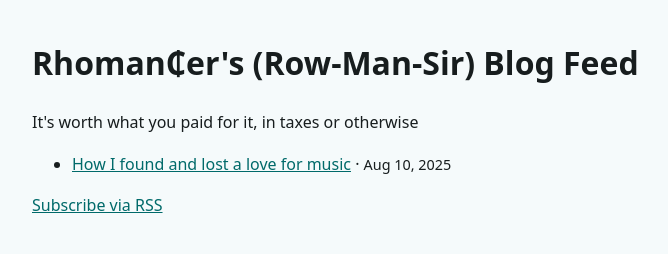
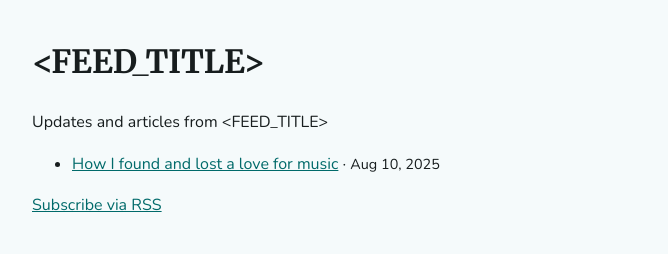
Before and after one commit to RhoMancer/angus-blog-content, a website: page docs/index.html in a window 1280 px wide. Shown: the whole page, without its empty margins (248-916 px from the left). Drawn offline with nearby package versions, Linux system fonts and the light colour scheme.

Commit message:
refactor: update templates to use custom fonts
• Adds Merriweather and Nunito fonts via Google Fonts
• Updates font-family in main CSS for improved typography
• Replaces hardcoded metadata with placeholders for flexibility
• Improves support for reusability across different projects

```diff
--- a/docs/index.html
+++ b/docs/index.html
@@ -3,9 +3,12 @@
 <head>
   <meta charset="utf-8"/>
   <meta name="viewport" content="width=device-width, initial-scale=1"/>
-  <title>Rhoman₵er's (Row-Man-Sir) Blog Feed</title>
-  <meta name="description" content="It's worth what you paid for it, in taxes or otherwise"/>
-  <link rel="alternate" type="application/rss+xml" title="Rhoman₵er's (Row-Man-Sir) Blog Feed" href="https://rhomancer.github.io/angus-blog-content/rss.xml"/>
+  <title>&lt;FEED_TITLE&gt;</title>
+  <meta name="description" content="Updates and articles from &lt;FEED_TITLE&gt;"/>
+  <link rel="alternate" type="application/rss+xml" title="&lt;FEED_TITLE&gt;" href="https://<GITHUB_USERNAME>.github.io/<REPO_NAME>/rss.xml"/>
+  <link rel="preconnect" href="https://fonts.googleapis.com">
+  <link rel="preconnect" href="https://fonts.gstatic.com" crossorigin>
+  <link href="https://fonts.googleapis.com/css2?family=Merriweather:wght@300;400;700&family=Nunito:wght@300;400;600;700&display=swap" rel="stylesheet">
   <style>
 :root {
   /* Light mode (your Material tokens -> simple semantics) */
@@ -65,7 +68,8 @@ button.ghost { background: var(--accent-weak); color: var(--on-weak); }
   border-left: .4rem solid var(--error); padding: .75rem 1rem; border-radius: .5rem;
 }
 
-    body{font-family:system-ui,-apple-system,Segoe UI,Roboto,Ubuntu,Cantarell,Noto Sans,sans-serif;line-height:1.6;margin:0;padding:0;}
+    body{font-family:'Nunito', sans-serif;line-height:1.6;margin:0;padding:0;}
+    h1{font-family:'Merriweather', serif;}
     main{max-width:720px;margin:0 auto;padding:16px}
     li{margin:8px 0}
     time{color:var(--text);font-size:.9em}
@@ -73,12 +77,12 @@ button.ghost { background: var(--accent-weak); color: var(--on-weak); }
 </head>
 <body>
   <main>
-    <h1>Rhoman₵er's (Row-Man-Sir) Blog Feed</h1>
-    <p>It's worth what you paid for it, in taxes or otherwise</p>
+    <h1>&lt;FEED_TITLE&gt;</h1>
+    <p>Updates and articles from &lt;FEED_TITLE&gt;</p>
     <ul>
-      <li><a href="https://rhomancer.github.io/angus-blog-content/lost-music/">How I found and lost a love for music</a> · <time datetime="2025-08-10T18:46:00Z">Aug 10, 2025</time></li>
+      <li><a href="https://<GITHUB_USERNAME>.github.io/<REPO_NAME>/lost-music/">How I found and lost a love for music</a> · <time datetime="2025-08-10T18:46:00Z">Aug 10, 2025</time></li>
     </ul>
-    <p><a href="https://rhomancer.github.io/angus-blog-content/rss.xml">Subscribe via RSS</a></p>
+    <p><a href="https://<GITHUB_USERNAME>.github.io/<REPO_NAME>/rss.xml">Subscribe via RSS</a></p>
   </main>
 </body>
 </html>
--- a/scripts/generate-rss.mjs
+++ b/scripts/generate-rss.mjs
@@ -41,6 +41,9 @@ function pageTemplate({ title, htmlBody, excerpt, canonical, rssUrl, date, tags
   <meta name="description" content="${desc}"/>
   <link rel="canonical" href="${canonical}"/>
   <link rel="alternate" type="application/rss+xml" title="${esc(FEED_TITLE)}" href="${rssUrl}"/>
+  <link rel="preconnect" href="https://fonts.googleapis.com">
+  <link rel="preconnect" href="https://fonts.gstatic.com" crossorigin>
+  <link href="https://fonts.googleapis.com/css2?family=Merriweather:wght@300;400;700&family=Nunito:wght@300;400;600;700&display=swap" rel="stylesheet">
   <meta property="og:type" content="article"/>
   <meta property="og:title" content="${safeTitle}"/>
   <meta property="og:description" content="${og}"/>
@@ -106,11 +109,11 @@ button.ghost { background: var(--accent-weak); color: var(--on-weak); }
   border-left: .4rem solid var(--error); padding: .75rem 1rem; border-radius: .5rem;
 }
 
-    body{font-family:system-ui,-apple-system,Segoe UI,Roboto,Ubuntu,Cantarell,Noto Sans,sans-serif;line-height:1.6;margin:0;padding:0;}
+    body{font-family:'Nunito', sans-serif;line-height:1.6;margin:0;padding:0;}
     header,main,footer{max-width:720px;margin:0 auto;padding:16px}
     header{border-bottom:1px solid var(--border)}
     footer{border-top:1px solid var(--border);color:var(--text)}
-    article :is(h1,h2,h3){line-height:1.25}
+    article :is(h1,h2,h3){font-family:'Merriweather', serif;line-height:1.25}
     pre{background:var(--accent-weak);color:var(--on-weak);padding:12px;overflow:auto}
     code{font-family:ui-monospace,Menlo,Consolas,monospace}
   </style>
@@ -142,6 +145,9 @@ function indexTemplate(posts) {
   <title>${esc(FEED_TITLE)}</title>
   <meta name="description" content="${esc(CHANNEL_DESC)}"/>
   <link rel="alternate" type="application/rss+xml" title="${esc(FEED_TITLE)}" href="${rssUrl}"/>
+  <link rel="preconnect" href="https://fonts.googleapis.com">
+  <link rel="preconnect" href="https://fonts.gstatic.com" crossorigin>
+  <link href="https://fonts.googleapis.com/css2?family=Merriweather:wght@300;400;700&family=Nunito:wght@300;400;600;700&display=swap" rel="stylesheet">
   <style>
 :root {
   /* Light mode (your Material tokens -> simple semantics) */
@@ -201,7 +207,8 @@ button.ghost { background: var(--accent-weak); color: var(--on-weak); }
   border-left: .4rem solid var(--error); padding: .75rem 1rem; border-radius: .5rem;
 }
 
-    body{font-family:system-ui,-apple-system,Segoe UI,Roboto,Ubuntu,Cantarell,Noto Sans,sans-serif;line-height:1.6;margin:0;padding:0;}
+    body{font-family:'Nunito', sans-serif;line-height:1.6;margin:0;padding:0;}
+    h1{font-family:'Merriweather', serif;}
     main{max-width:720px;margin:0 auto;padding:16px}
     li{margin:8px 0}
     time{color:var(--text);font-size:.9em}
```
Also changed, not shown: docs/lost-music/index.html (+11 -8 lines), docs/rss.xml (+5 -5 lines), 1 other file.
